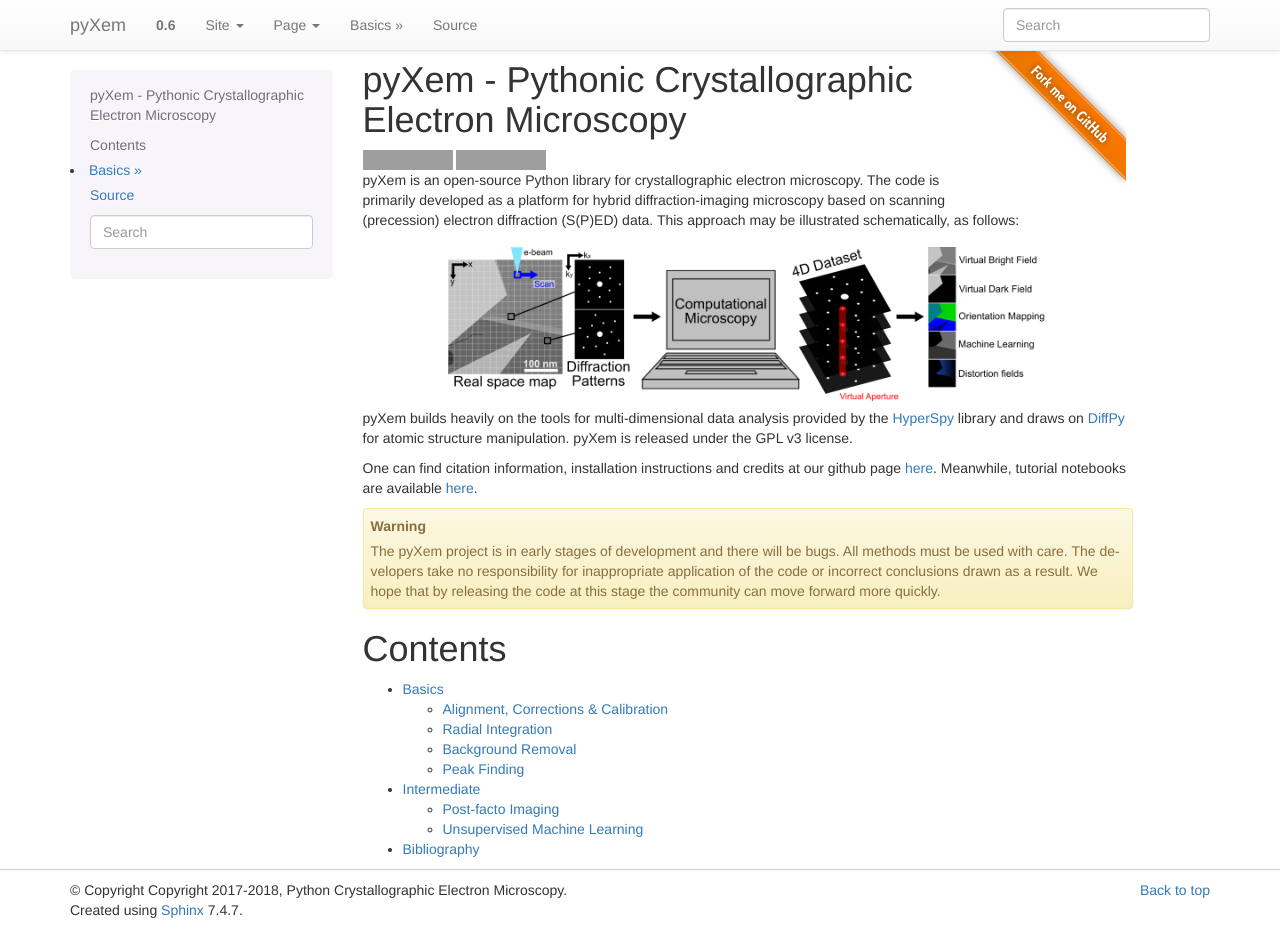
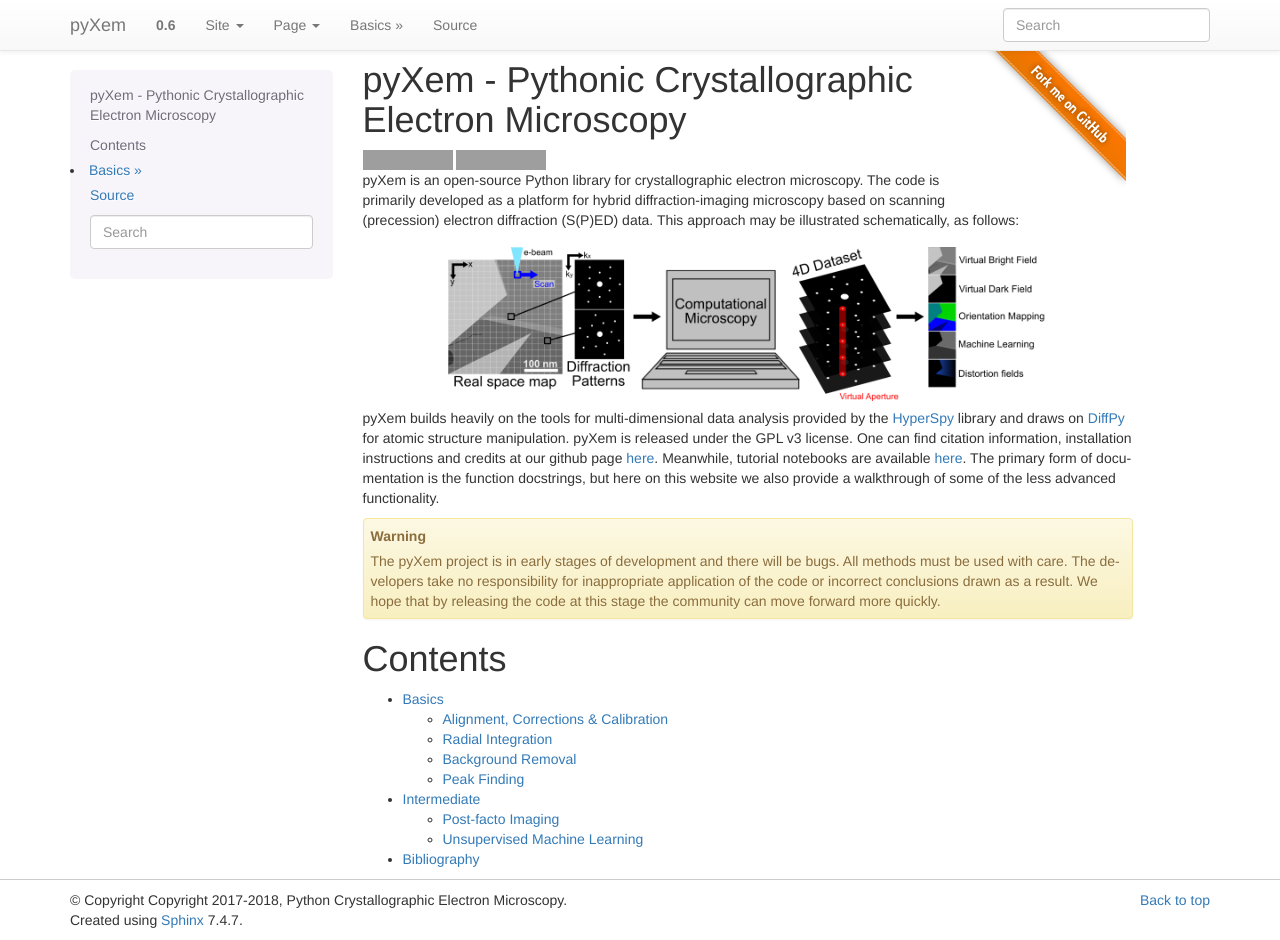
Before and after one commit to pyxem/pyxem, a Sphinx documentation site: the page built from docs/source/index.rst, in a window 1280 px wide and 940 px high. Built offline with Sphinx 7.4.7, drawn with Linux system fonts in a browser that asks for light colours; grey boxes are pictures that could not be loaded.

Commit message:
bulking the text in index.rst

```diff
--- a/docs/source/index.rst
+++ b/docs/source/index.rst
@@ -16,6 +16,7 @@ pyXem - Pythonic Crystallographic Electron Microscopy
 .. image:: https://coveralls.io/repos/github/pyxem/pyxem/badge.svg?branch=master
     :target: https://coveralls.io/github/pyxem/pyxem?branch=master
 
+
 pyXem is an open-source Python library for crystallographic electron microscopy.
 The code is primarily developed as a platform for hybrid diffraction-imaging
 microscopy based on scanning (precession) electron diffraction (S(P)ED) data.
@@ -25,12 +26,10 @@ This approach may be illustrated schematically, as follows:
    :align: center
    :width: 600
 
+
 pyXem builds heavily on the tools for multi-dimensional data analysis provided
 by the `HyperSpy <http://hyperspy.org>`__ library and draws on `DiffPy <http://diffpy.org>`__
-for atomic structure manipulation. pyXem is released under the GPL v3 license.
-
-One can find citation information, installation instructions and credits at our github page `here <https://github.com/pyxem/pyxem>`__.
-Meanwhile, tutorial notebooks are available `here <https://github.com/pyxem/pyxem-demos>`__.
+for atomic structure manipulation. pyXem is released under the GPL v3 license. One can find citation information, installation instructions and credits at our github page `here <https://github.com/pyxem/pyxem>`__. Meanwhile, tutorial notebooks are available `here <https://github.com/pyxem/pyxem-demos>`__. The primary form of documentation is the function docstrings, but here on this website we also provide a walkthrough of some of the less advanced functionality.
 
 .. warning::
 
```
